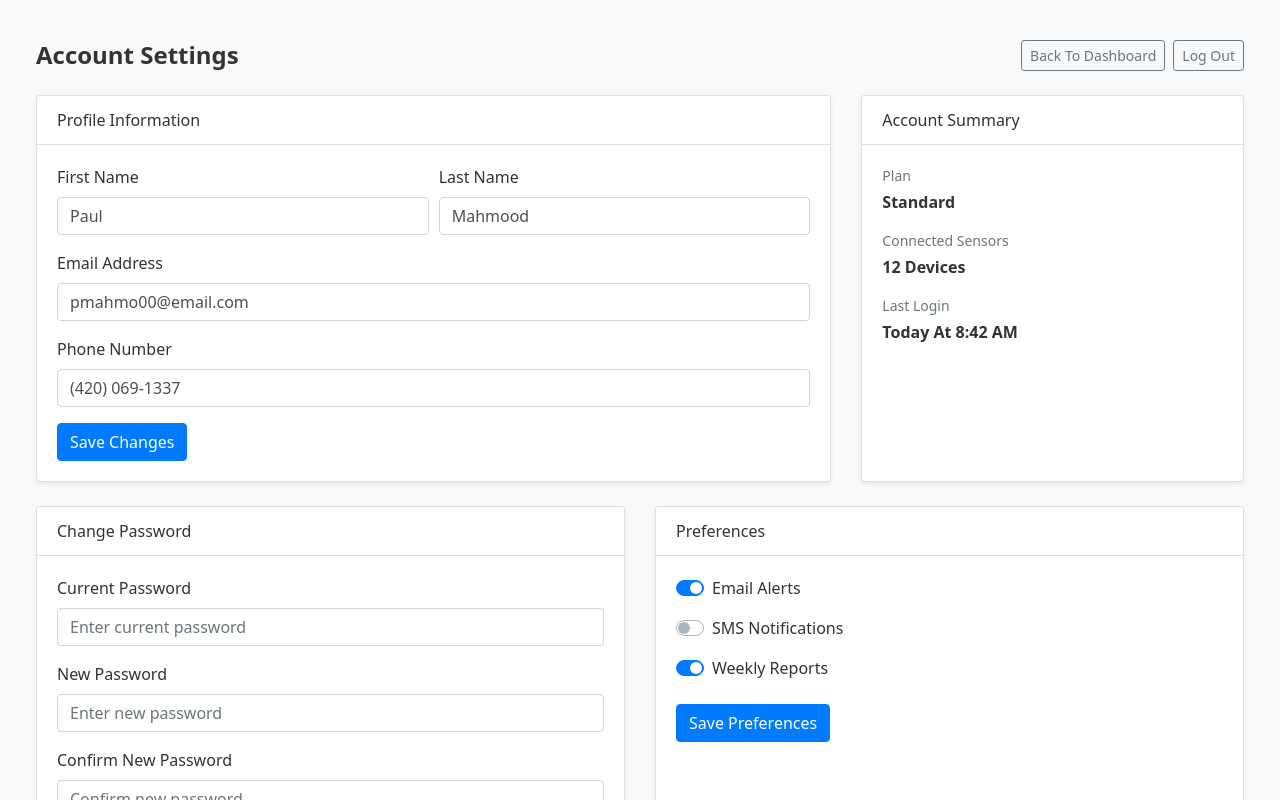
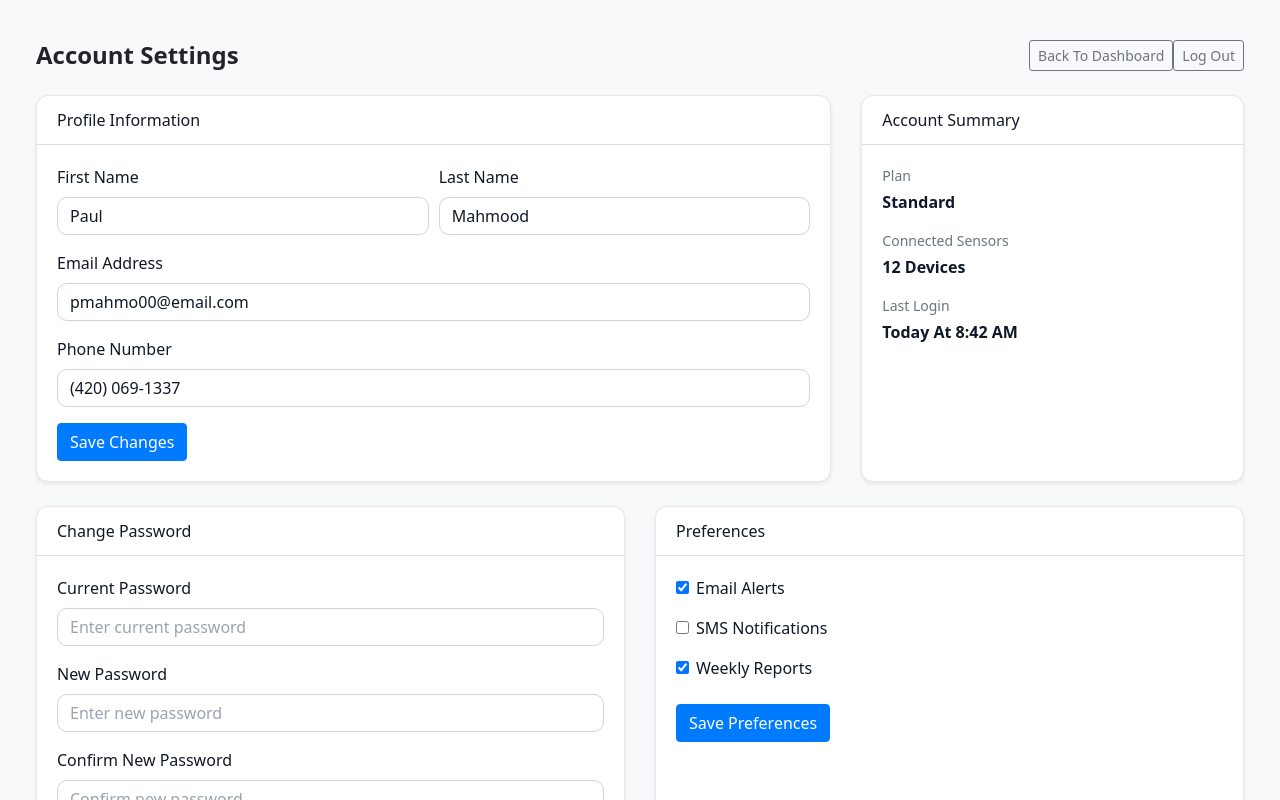
Before and after one commit to nabee1mahmood/Senior-Capstone, a React (Vite) app in the folder frontend/: page /account-settings in a window 1280 px wide. Shown: the top 800 px of the page. Built offline with nearby package versions, Linux system fonts and the light colour scheme; no server answers.

Commit message:
Made the Dark Mode toggle carry through too all pages except Login

```diff
--- a/frontend/src/App.jsx
+++ b/frontend/src/App.jsx
@@ -1,22 +1,49 @@
 import { BrowserRouter, Routes, Route, useLocation } from 'react-router-dom'
+import { useState, useEffect } from 'react'
+
 import Login from './pages/Login'
 import CreateAccount from './pages/CreateAccount'
 import AccountSettings from './pages/AccountSettings'
 import ForgotPassword from './pages/ForgotPassword'
 import Home from './pages/Home'
 import DayDetails from './pages/DayDetails'
+
 import './index.css'
 
 function AppLayout() {
   const location = useLocation()
-  const dashboardRoutes = ['/home', '/account-settings', '/day/:day']
+
+  // 🌙 Global Dark Mode State
+  const [darkMode, setDarkMode] = useState(
+    () => localStorage.getItem("theme") === "dark"
+  )
+
+  // 🌙 Apply theme globally
+  useEffect(() => {
+    const theme = darkMode ? "dark" : "light"
+
+    // prevent overwriting other classes
+    document.body.classList.remove("light", "dark")
+    document.body.classList.add(theme)
+
+    localStorage.setItem("theme", theme)
+  }, [darkMode])
+
+  // detect dashboard pages
+  const dashboardRoutes = ['/home', '/account-settings', '/day/']
   const isDashboard = dashboardRoutes.some(route =>
-    location.pathname.startsWith(route.replace(':day', ''))
+    location.pathname.startsWith(route)
   )
 
   return (
     <div
-      className={`d-flex bg-light w-100 ${isDashboard ? 'align-items-start' : 'justify-content-center align-items-center'}`}
+      className={`d-flex w-100 ${
+        darkMode ? 'bg-dark text-light' : 'bg-light'
+      } ${
+        isDashboard
+          ? 'align-items-start'
+          : 'justify-content-center align-items-center'
+      }`}
       style={{ minHeight: '100vh', padding: 16 }}
     >
       <div
@@ -24,12 +51,30 @@ function AppLayout() {
         style={{ maxWidth: isDashboard ? 'none' : 400 }}
       >
         <Routes>
-          <Route path="/" element={<Login />} />
-          <Route path="/create-account" element={<CreateAccount />} />
-          <Route path="/forgot-password" element={<ForgotPassword />} />
-          <Route path="/account-settings" element={<AccountSettings />} />
-          <Route path="/home" element={<Home />} />
-          <Route path="/day/:day" element={<DayDetails />} /> {/* <-- new */}
+          <Route
+            path="/"
+            element={<Login darkMode={darkMode} setDarkMode={setDarkMode} />}
+          />
+          <Route
+            path="/create-account"
+            element={<CreateAccount darkMode={darkMode} setDarkMode={setDarkMode} />}
+          />
+          <Route
+            path="/forgot-password"
+            element={<ForgotPassword darkMode={darkMode} setDarkMode={setDarkMode} />}
+          />
+          <Route
+            path="/account-settings"
+            element={<AccountSettings darkMode={darkMode} setDarkMode={setDarkMode} />}
+          />
+          <Route
+            path="/home"
+            element={<Home darkMode={darkMode} setDarkMode={setDarkMode} />}
+          />
+          <Route
+            path="/day/:day"
+            element={<DayDetails darkMode={darkMode} setDarkMode={setDarkMode} />}
+          />
         </Routes>
       </div>
     </div>
--- a/frontend/src/index.css
+++ b/frontend/src/index.css
@@ -13,7 +13,6 @@ body {
 body {
   font-family: system-ui, -apple-system, BlinkMacSystemFont, 'Segoe UI',
     sans-serif;
-  color: #333;
 }
 
 #root {
@@ -96,7 +95,11 @@ body {
   font-size: 0.9rem;
 }
 
-.field span {
+body.light .field span {
+  color: #6b7280;
+}
+
+body.dark .field span {
   color: #d1d5db;
 }
 
@@ -104,9 +107,19 @@ body {
   padding: 10px 12px;
   border-radius: 10px;
   border: 1px solid #4b5563;
+  outline: none;
+}
+
+/* Light mode input */
+body.light .field input {
   background: rgba(255, 255, 255, 0.9);
+  color: #111827;
+}
+
+/* Dark mode input */
+body.dark .field input {
+  background: #1e293b;
   color: #f9fafb;
-  outline: none;
 }
 
 .field input:focus {
@@ -154,6 +167,7 @@ body {
   color: #9ca3af;
 }
 
+/* Right panel */
 .auth-right {
   display: flex;
 }
@@ -177,7 +191,6 @@ body {
   box-shadow: 0 20px 60px rgba(0, 0, 0, 0.6);
 }
 
-/* Dashboard */
 .dashboard {
   width: 100%;
   padding: 20px;
@@ -189,8 +202,25 @@ body {
 
 body.light {
   background-color: #f8f9fa;
+  color: #212529;
 }
 
 body.dark {
   background-color: #121212;
+  color: #ffffff;
 }
+
+body.dark .card {
+  background-color: #1e1e1e;
+  color: #ffffff;
+  border-color: #333;
+}
+
+body.dark .card-header {
+  background-color: #2a2a2a;
+  border-bottom: 1px solid #444;
+}
+
+body.dark .text-muted {
+  color: #bbbbbb !important;
+}
--- /dev/null
+++ b/frontend/src/pages/AccountSettings.css
@@ -0,0 +1,89 @@
+/* =====================
+   AccountSettings Dark/Light Mode
+===================== */
+
+/* Cards */
+.custom-card {
+  border-radius: 12px;
+  border: 1px solid #e5e7eb; /* light mode border */
+  background-color: #ffffff;   /* light mode background */
+  color: #111827;              /* light mode text */
+}
+
+body.dark .custom-card {
+  background-color: #1e1e1e;   /* dark mode background */
+  border-color: #333;
+  color: #ffffff;
+}
+
+/* Card headers */
+.card-header {
+  background-color: transparent; /* default transparent so theme works */
+  font-weight: 500;
+}
+
+body.dark .card-header {
+  background-color: #2a2a2a;
+  border-bottom: 1px solid #444;
+  color: #ffffff;
+}
+
+/* Form Inputs */
+.custom-input {
+  border-radius: 10px;
+  padding: 10px 12px;
+  width: 100%;
+  outline: none;
+  border: 1px solid #ced4da;  /* light mode border */
+  background-color: #ffffff;    /* light mode input background */
+  color: #111827;               /* light mode text */
+}
+
+.custom-input::placeholder {
+  color: #9ca3af; /* subtle placeholder text */
+}
+
+body.dark .custom-input {
+  background-color: #1e293b;
+  color: #f9fafb;
+  border: 1px solid #444;
+}
+
+body.dark .custom-input::placeholder {
+  color: #9ca3af;
+}
+
+/* Buttons */
+body.dark .btn-outline-secondary {
+  color: #ddd;
+  border-color: #555;
+}
+
+body.dark .btn-outline-secondary:hover {
+  background-color: #333;
+  border-color: #777;
+}
+
+/* Danger Zone */
+body.dark .border-danger {
+  border-color: #7f1d1d !important;
+}
+
+body.dark .text-danger {
+  color: #f87171 !important;
+}
+
+/* Text muted */
+body.dark .text-muted {
+  color: #bbbbbb !important;
+}
+
+/* Toggle switches (Bootstrap 5) */
+body.dark .form-check-input:checked {
+  background-color: #22c55e;
+  border-color: #16a34a;
+}
+
+body.dark .form-check-label {
+  color: #f9fafb;
+}
--- a/frontend/src/pages/AccountSettings.jsx
+++ b/frontend/src/pages/AccountSettings.jsx
@@ -1,4 +1,5 @@
 import { Link } from 'react-router-dom'
+import './AccountSettings.css'
 
 function AccountSettings() {
   return (
@@ -6,7 +7,7 @@ function AccountSettings() {
       <header className="dashboard-header d-flex justify-content-between align-items-center mb-4">
         <h1 className="h4 mb-0 font-weight-bold">Account Settings</h1>
         <div className="d-flex gap-2">
-          <Link to="/home" className="btn btn-outline-secondary btn-sm mr-2">
+          <Link to="/home" className="btn btn-outline-secondary btn-sm">
             Back To Dashboard
           </Link>
           <Link to="/" className="btn btn-outline-secondary btn-sm">
@@ -17,10 +18,8 @@ function AccountSettings() {
 
       <section className="row">
         <div className="col-lg-8 mb-4">
-          <div className="card shadow-sm h-100">
-            <div className="card-header bg-white font-weight-medium">
-              Profile Information
-            </div>
+          <div className="card shadow-sm h-100 custom-card">
+            <div className="card-header font-weight-medium">Profile Information</div>
 
             <div className="card-body">
               <form
@@ -34,7 +33,7 @@ function AccountSettings() {
                     <label htmlFor="firstName">First Name</label>
                     <input
                       type="text"
-                      className="form-control"
+                      className="form-control custom-input"
                       id="firstName"
                       placeholder="Enter first name"
                       defaultValue="Paul"
@@ -45,7 +44,7 @@ function AccountSettings() {
                     <label htmlFor="lastName">Last Name</label>
                     <input
                       type="text"
-                      className="form-control"
+                      className="form-control custom-input"
                       id="lastName"
                       placeholder="Enter last name"
                       defaultValue="Mahmood"
@@ -57,7 +56,7 @@ function AccountSettings() {
                   <label htmlFor="emailAddress">Email Address</label>
                   <input
                     type="email"
-                    className="form-control"
+                    className="form-control custom-input"
                     id="emailAddress"
                     placeholder="Enter email"
                     defaultValue="pmahmo00@email.com"
@@ -68,7 +67,7 @@ function AccountSettings() {
                   <label htmlFor="phoneNumber">Phone Number</label>
                   <input
                     type="tel"
-                    className="form-control"
+                    className="form-control custom-input"
                     id="phoneNumber"
                     placeholder="Enter phone number"
                     defaultValue="(420) 069-1337"
@@ -84,10 +83,8 @@ function AccountSettings() {
         </div>
 
         <div className="col-lg-4 mb-4">
-          <div className="card shadow-sm h-100">
-            <div className="card-header bg-white font-weight-medium">
-              Account Summary
-            </div>
+          <div className="card shadow-sm h-100 custom-card">
+            <div className="card-header font-weight-medium">Account Summary</div>
 
             <div className="card-body">
               <p className="text-muted small mb-1">Plan</p>
@@ -105,10 +102,8 @@ function AccountSettings() {
 
       <section className="row">
         <div className="col-md-6 mb-4">
-          <div className="card shadow-sm h-100">
-            <div className="card-header bg-white font-weight-medium">
-              Change Password
-            </div>
+          <div className="card shadow-sm h-100 custom-card">
+            <div className="card-header font-weight-medium">Change Password</div>
 
             <div className="card-body">
               <form
@@ -121,7 +116,7 @@ function AccountSettings() {
                   <label htmlFor="currentPassword">Current Password</label>
                   <input
                     type="password"
-                    className="form-control"
+                    className="form-control custom-input"
                     id="currentPassword"
                     placeholder="Enter current password"
                   />
@@ -131,7 +126,7 @@ function AccountSettings() {
                   <label htmlFor="newPassword">New Password</label>
                   <input
                     type="password"
-                    className="form-control"
+                    className="form-control custom-input"
                     id="newPassword"
                     placeholder="Enter new password"
                   />
@@ -141,7 +136,7 @@ function AccountSettings() {
                   <label htmlFor="confirmNewPassword">Confirm New Password</label>
                   <input
                     type="password"
-                    className="form-control"
+                    className="form-control custom-input"
                     id="confirmNewPassword"
                     placeholder="Confirm new password"
                   />
@@ -156,10 +151,8 @@ function AccountSettings() {
         </div>
 
         <div className="col-md-6 mb-4">
-          <div className="card shadow-sm h-100">
-            <div className="card-header bg-white font-weight-medium">
-              Preferences
-            </div>
+          <div className="card shadow-sm h-100 custom-card">
+            <div className="card-header font-weight-medium">Preferences</div>
 
             <div className="card-body">
               <form
@@ -168,37 +161,37 @@ function AccountSettings() {
                   alert('Preferences saved (demo)')
                 }}
               >
-                <div className="custom-control custom-switch mb-3">
+                <div className="form-check form-switch mb-3">
                   <input
                     type="checkbox"
-                    className="custom-control-input"
+                    className="form-check-input"
                     id="emailAlerts"
                     defaultChecked
                   />
-                  <label className="custom-control-label" htmlFor="emailAlerts">
+                  <label className="form-check-label" htmlFor="emailAlerts">
                     Email Alerts
                   </label>
                 </div>
 
-                <div className="custom-control custom-switch mb-3">
+                <div className="form-check form-switch mb-3">
                   <input
                     type="checkbox"
-                    className="custom-control-input"
+                    className="form-check-input"
                     id="smsAlerts"
                   />
-                  <label className="custom-control-label" htmlFor="smsAlerts">
+                  <label className="form-check-label" htmlFor="smsAlerts">
                     SMS Notifications
                   </label>
                 </div>
 
-                <div className="custom-control custom-switch mb-4">
+                <div className="form-check form-switch mb-4">
                   <input
                     type="checkbox"
-                    className="custom-control-input"
+                    className="form-check-input"
                     id="weeklyReports"
                     defaultChecked
                   />
-                  <label className="custom-control-label" htmlFor="weeklyReports">
+                  <label className="form-check-label" htmlFor="weeklyReports">
                     Weekly Reports
                   </label>
                 </div>
@@ -213,10 +206,8 @@ function AccountSettings() {
       </section>
 
       <section>
-        <div className="card shadow-sm border-danger">
-          <div className="card-header bg-white font-weight-medium text-danger">
-            Danger Zone
-          </div>
+        <div className="card shadow-sm border-danger custom-card">
+          <div className="card-header font-weight-medium text-danger">Danger Zone</div>
 
           <div className="card-body d-flex flex-column flex-md-row justify-content-between align-items-md-center">
             <div className="mb-3 mb-md-0">
```
Also changed, not shown: frontend/src/pages/Home.jsx (+2 -12 lines).
